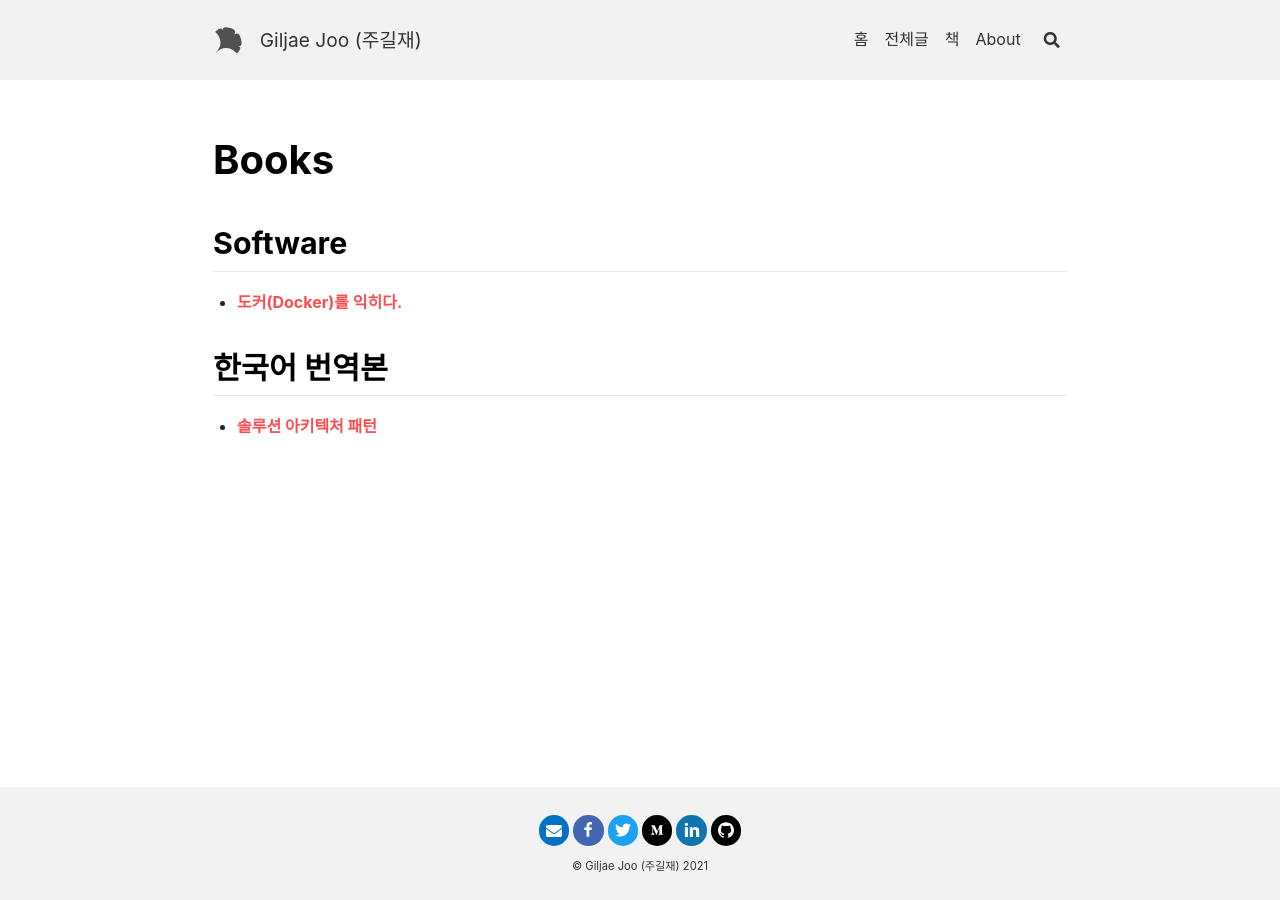
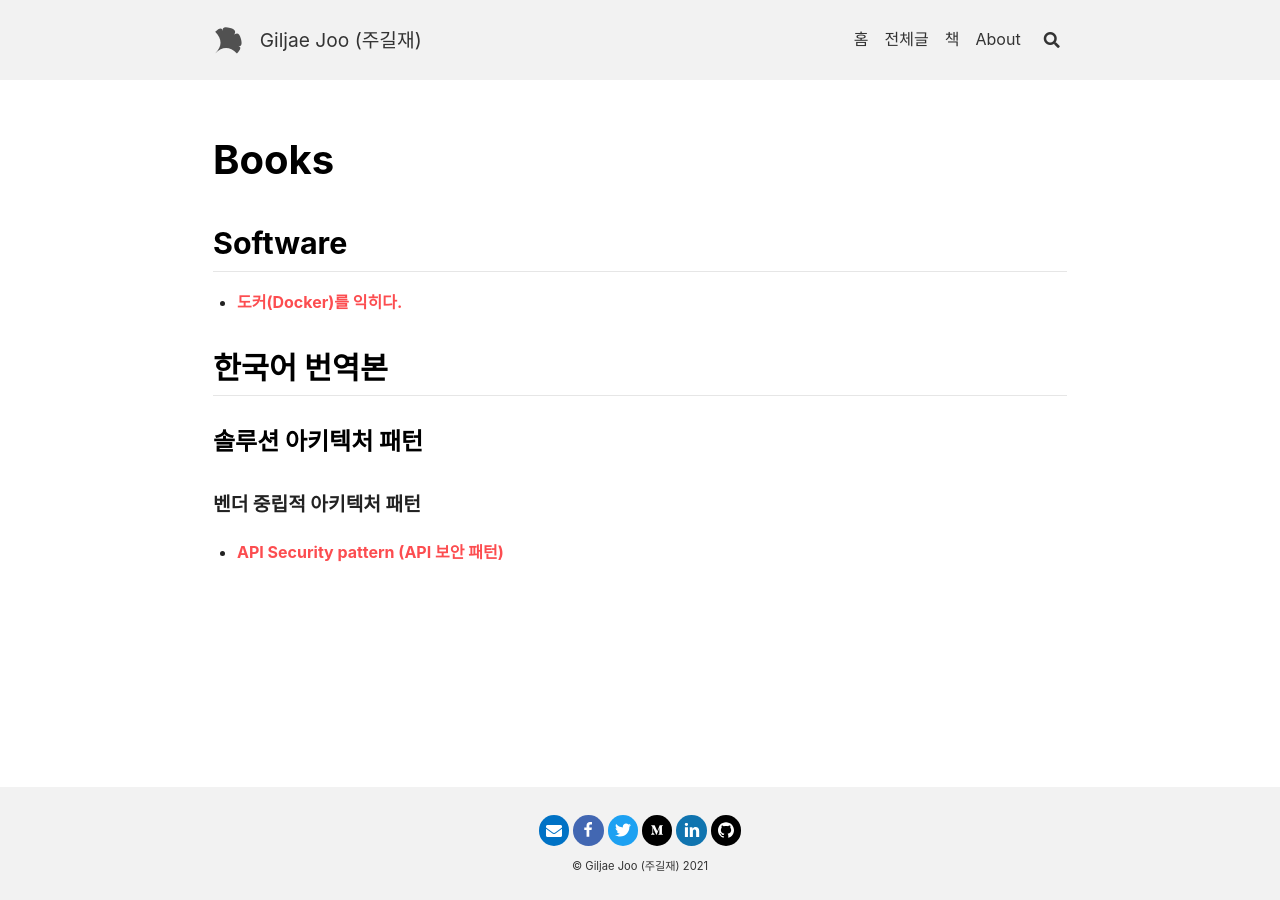
Before and after one commit to giljae/giljae.github.io, a Jekyll site: the page built from books/index.md, in a window 1280 px wide. Built offline with Jekyll 4.4.1, drawn with Linux system fonts in a browser that asks for light colours; nearby versions of some CDN libraries.

Commit message:
Update index.md

```diff
--- a/books/index.md
+++ b/books/index.md
@@ -6,4 +6,6 @@ title: Books
 * [도커(Docker)를 익히다.](/books/도커(Docker)를 익히다)
 
 ## 한국어 번역본
-* [솔루션 아키텍처 패턴](/books/solution-architecture-pattern)
+### 솔루션 아키텍처 패턴
+#### 벤더 중립적 아키텍처 패턴
+* [API Security pattern (API 보안 패턴)](/books/solution-architecture-pattern/API Security pattern (API 보안 패턴).md)
```
